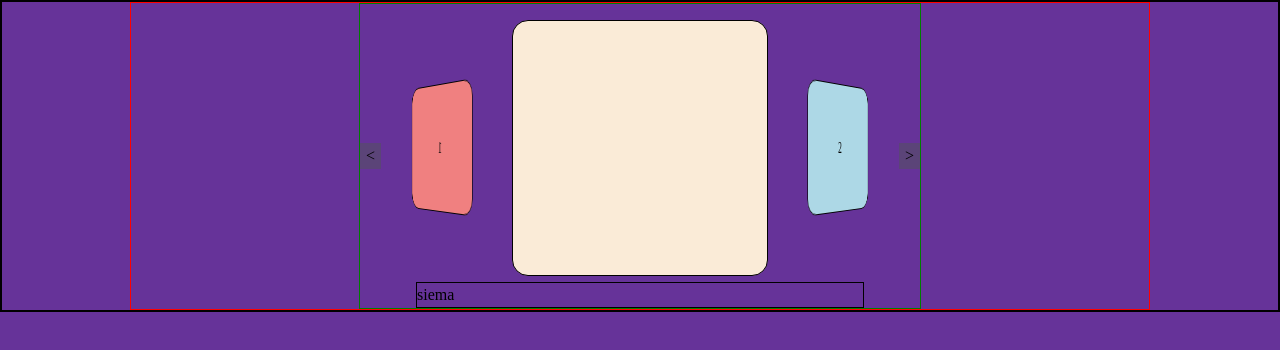
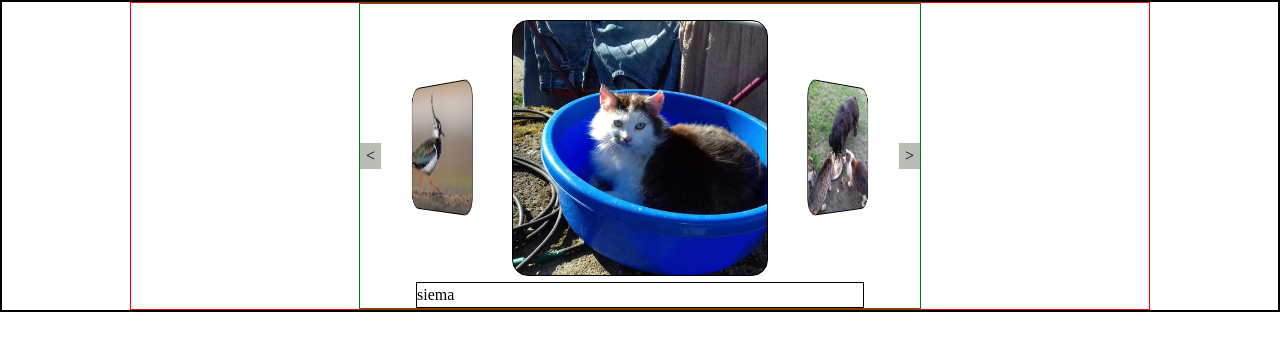
Before and after one commit to DariuszWasik/image-carousel, a website built with webpack: page src/template.html in a window 1280 px wide. Built offline with nearby package versions, Linux system fonts and the light colour scheme.

Commit message:
put all images in assets, make array whit them and create func that renders slides from this array

```diff
--- a/src/index.js
+++ b/src/index.js
@@ -1,3 +1,38 @@
 // src/index.js
 import './modernReset.css';
 import './styles.css';
+import a1 from '/assets/a1.jpg';
+import a2 from '/assets/a2.jpg';
+import a3 from '/assets/a3.jpg';
+import a4 from '/assets/a4.jpg';
+import a5 from '/assets/a5.jpg';
+import a6 from '/assets/a6.jpg';
+import a7 from '/assets/a7.jpg';
+import a8 from '/assets/a8.jpg';
+
+const imgArray = [a1, a2, a3, a4, a5, a6, a7, a8];
+
+function render() {
+	const mainIMG = document.createElement('img');
+	mainIMG.src = imgArray[0];
+	const currentSlide = document.querySelector('.current-slide');
+	currentSlide.style.backgroundImage = `url(${imgArray[0]})`;
+	currentSlide.style.backgroundSize = 'cover';
+	currentSlide.style.backgroundPosition = 'center';
+
+	const nextIMG = document.createElement('img');
+	nextIMG.src = imgArray[1];
+	const nextSlide = document.querySelector('.slide-next');
+	nextSlide.style.backgroundSize = 'cover';
+	nextSlide.style.backgroundImage = `url(${imgArray[1]})`;
+	nextSlide.style.backgroundPosition = 'center';
+
+	const prevIMG = document.createElement('img');
+	prevIMG.src = imgArray[imgArray.length - 1];
+	const prevSlide = document.querySelector('.slide-prev');
+	prevSlide.style.backgroundSize = 'cover';
+	prevSlide.style.backgroundImage = `url(${imgArray[imgArray.length - 1]})`;
+	prevSlide.style.backgroundPosition = 'center';
+}
+
+render();
--- a/src/styles.css
+++ b/src/styles.css
@@ -7,7 +7,7 @@
 }
 
 body {
-	background-color: rebeccapurple;
+	/* background-color: rebeccapurple; */
 }
 
 * {
@@ -58,7 +58,7 @@ body {
 	align-items: center;
 	justify-content: center;
 	border-radius: 1rem;
-	background: lightcoral; /* inny kolor, żeby odróżnić */
+	/* background: lightcoral; inny kolor, żeby odróżnić */
 	transform: rotateY(135deg); /* lustrzane odbicie bocznej ściany */
 	transform-style: preserve-3d;
 }
@@ -76,7 +76,7 @@ body {
 }
 
 .current-slide {
-	background-color: antiquewhite;
+	/* background-color: antiquewhite; */
 	height: calc(var(--slide-height) * 2);
 	width: calc(var(--slide-height) * 2);
 	border-radius: 1rem;
```
Also changed, not shown: assets/a1.jpg (added), assets/a2.jpg (added), assets/a3.jpg (added), assets/a4.jpg (added), assets/a5.jpg (added), assets/a6.jpg (added), assets/a7.jpg (added), assets/a8.jpg (added).
